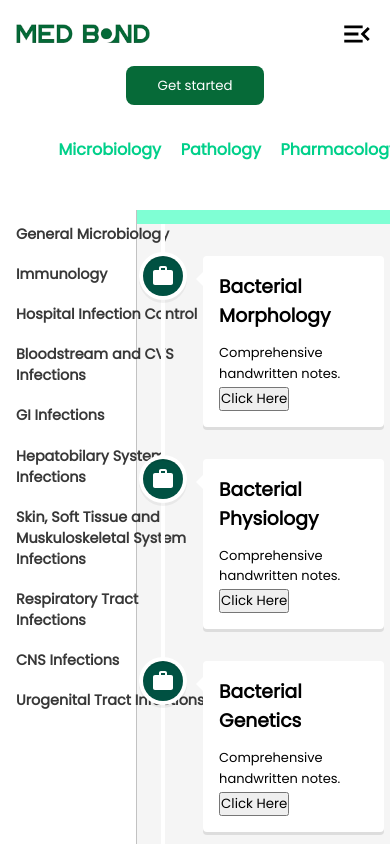
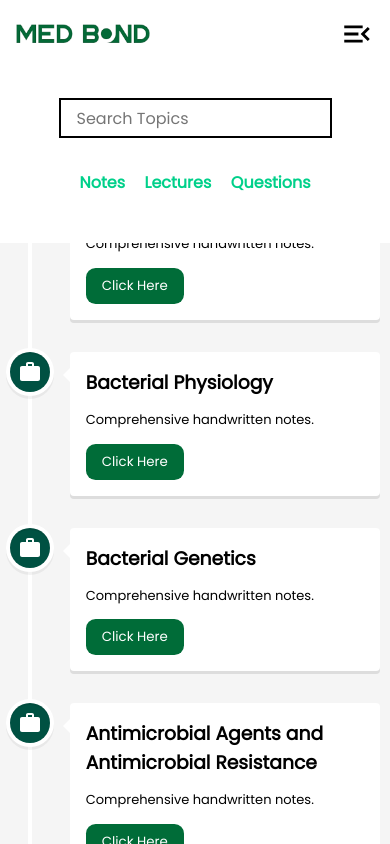
Before and after one commit to SudhansuuRanjan/MedBond, a React (Create React App) app: page /microbiology in a window 390 px wide. Both pictures are taken after a click on the element 357 px from the left and 37 px from the top of the page. Shown: the top 844 px of the page. Built offline with nearby package versions, Linux system fonts and the light colour scheme.

Commit message:
fixed responsiveness

```diff
--- a/src/partials/NavBar2.jsx
+++ b/src/partials/NavBar2.jsx
@@ -2,7 +2,7 @@ import {React , useState} from 'react'
 import './Partials.css'
 import {MdMenu} from 'react-icons/md'
 import {MdMenuOpen} from 'react-icons/md'
-import logo from '../images/medbond-logo.png'
+import logo from '../images/medbond2.png'
 
 const NavBar2 = () => {
 
@@ -16,9 +16,9 @@ const NavBar2 = () => {
           </div>
           <div className='nav-mid nav-up-comp'>
             <ul>
-                <li className='nav-sub'>Microbiology</li>
-                <li className='nav-sub'>Pathology</li>
-                <li className='nav-sub'>Pharmacology</li>
+                <li className='nav-sub'>Notes</li>
+                <li className='nav-sub'>Lectures</li>
+                <li className='nav-sub'>Questions</li>
             </ul>
           </div>
           <div className='nav-search nav-up-comp'>
@@ -31,9 +31,9 @@ const NavBar2 = () => {
           <div className= { navState ? "nav-bottom": "display-block"}>
              <div className='nav-mid'>
                 <ul>
-                    <li className='nav-sub'>Microbiology</li>
-                    <li className='nav-sub'>Pathology</li>
-                    <li className='nav-sub'>Pharmacology</li>
+                    <li className='nav-sub'>Notes</li>
+                    <li className='nav-sub'>Lectures</li>
+                    <li className='nav-sub'>Questions</li>
                 </ul>
              </div>
             <div className='nav-search'>
--- a/src/partials/Partials.css
+++ b/src/partials/Partials.css
@@ -12,6 +12,11 @@
     position: fixed;
     width: 100%;
     top: 0;
+}
+.medbond-logo{
+    height: 1.5rem;
+    margin: 1rem;
+    margin-left: 2rem;
 }
 .medbond-logo2{
     height: 1.5rem;
@@ -715,6 +720,11 @@ align-items: center;
 .socialm:hover{
    background-color: #13ae63;
 }
+.medbond-logo{
+    height: 1.5rem;
+    margin: 1rem;
+    margin-left: 2rem;
+}
 @media screen and (max-width:900px) {
     .footer-up , .footer-up-right{
        flex-direction: column;
@@ -743,4 +753,9 @@ p{
     height: 1.2rem;
     margin: 1rem;
 }
+.medbond-logo{
+    height: 1.2rem;
+    margin: 1rem;
+    margin-left: 1rem;
 }
+}
--- a/src/partials/Subjects.jsx
+++ b/src/partials/Subjects.jsx
@@ -1,5 +1,6 @@
 import React from 'react';
 import subjectImg from '../images/subjectImg.png'
+import { Link } from 'react-router-dom';
 
 const Subjects = () => {
   return (
@@ -41,7 +42,8 @@ const Subjects = () => {
                  Microbiology Notes
              </h3>
              <p className="subject-text">Lorem ipsum dolor sit amet consectetur adipisicing elit. Sequi ratione minima ea ducimus aliquid cupiditate.</p>
-             <button className="subject-btn">
+             <Link to="/microbiology">
+                 <button className="subject-btn">
                 <p className="btn-text">
                  View
                 </p>
@@ -49,6 +51,8 @@ const Subjects = () => {
                     <i class="fas fa-arrow-right"></i>
                 </div>
              </button>
+             </Link>
+
              </div>
          </div>
 
--- a/src/routes/Main.css
+++ b/src/routes/Main.css
@@ -26,7 +26,7 @@
 
 .popup{
     position: fixed;
-     overflow: scroll;
+    overflow: scroll;
     height: 90vh;
 }
 .subject-topic{
@@ -63,3 +63,71 @@
 .chemistry{
     background-color: rgb(245, 245, 245);
 }
+.resource-btn{
+    padding: 0.5rem 1rem;
+    border-radius: 0.6rem;
+    color:white;
+    border : none;
+    background-color: rgb(0, 108, 56);
+    margin-top: 0.8rem;
+    }
+.resource-btn:hover{
+    background-color:rgb(0, 88, 45) ;
+}
+.resource-type{
+    font-size: 0.9rem;
+}
+.popup-cover{
+    display: none;
+}
+
+@media  screen and (max-width:800px) {
+    .subject-body-container{
+       display: flex;
+       flex-direction: column;
+       align-items: center;
+       justify-content: center;
+       overflow-x: hidden;
+    }
+    .subject-lists{
+        z-index: 100;
+        background-color: white;
+        width: 100vw;
+    }
+    .subject-li{
+    cursor: pointer;
+    font-weight: 600;
+    font-size:0.9rem;
+    padding:0.6rem  0;
+    color: rgb(56, 56, 56);
+    width: 100%;
+}
+.popup{
+    position: fixed;
+     overflow:hidden;
+    height:fit-content;
+    background-color: white;
+    width: 100vw;
+    padding-bottom: 1rem;
+    overflow-x: hidden;
+    padding-left: 2rem;
+    margin-top: -1rem;
+}
+.display-none{
+    display: none;
+}
+.popup-cover{
+ position: fixed;
+ display: block;
+}
+.subject-topic{
+   padding: 0.7rem;
+   margin-bottom: 0rem;
+   font-size: 1.7rem;
+}
+.subject-topic-cont{
+    background-color: aquamarine;
+    text-align: center;
+    width: 100%;
+}
+}
--- a/src/routes/Microbiology.jsx
+++ b/src/routes/Microbiology.jsx
@@ -16,6 +16,7 @@ import NavBar from '../partials/NavBar';
 const Microbiology = () => {
 
  const [dataState , setDataState] = useState(0);
+ const [popup , setPopup] = useState(0);
 
   useEffect(() => listResources(), );
 
@@ -25,7 +26,10 @@ const Microbiology = () => {
               {
                   data.map((topic , id)=>{
                       return(
-                    <li className='subject-li' key={id} value={id} onClick={(e) => setDataState(e.target.value)}>{topic.subject}</li>
+                    <li className='subject-li' key={id} value={id} onClick={(e) => {
+                        setDataState(e.target.value)
+                        setPopup(0)
+                    }}>{topic.subject}</li>
                       )
                   })
               }
@@ -48,10 +52,10 @@ const Microbiology = () => {
                         key={id}
                     >
                         <h3 className="vertical-timeline-element-title">{link.li}</h3>
-                        <p>
+                        <p className='resource-type'>
                         Comprehensive handwritten notes.
                         </p>
-                        <a href={link.ln}><button>Click Here</button></a>
+                        <a href={link.ln}><button className='resource-btn'>Click Here</button></a>
                     </VerticalTimelineElement>
               );
            })
@@ -63,10 +67,11 @@ const Microbiology = () => {
 
     return (
         <>
-            <NavBar/>
+            <NavBar2/>
             <div className="subject-body-container">
              <div className='subject-lists'>
-               <div className='popup'>
+                 <div className='popup-cover'><button className='popup-btn' onClick={() => setPopup(1)}>Choose Subtopic</button></div>
+               <div className={ popup ? 'popup' : 'popup display-none'}>
                  <div className='path'>  <Link to="/"> Home </Link>  <svg stroke="currentColor" fill="currentColor" strokeWidth="0" viewBox="0 0 256 512" height="1em" width="1em" xmlns="http://www.w3.org/2000/svg"><path d="M224.3 273l-136 136c-9.4 9.4-24.6 9.4-33.9 0l-22.6-22.6c-9.4-9.4-9.4-24.6 0-33.9l96.4-96.4-96.4-96.4c-9.4-9.4-9.4-24.6 0-33.9L54.3 103c9.4-9.4 24.6-9.4 33.9 0l136 136c9.5 9.4 9.5 24.6.1 34z"></path></svg> <p>Microbiology</p></div>
 
                 <h3 className='table-head'>Table of Contents</h3>
```
